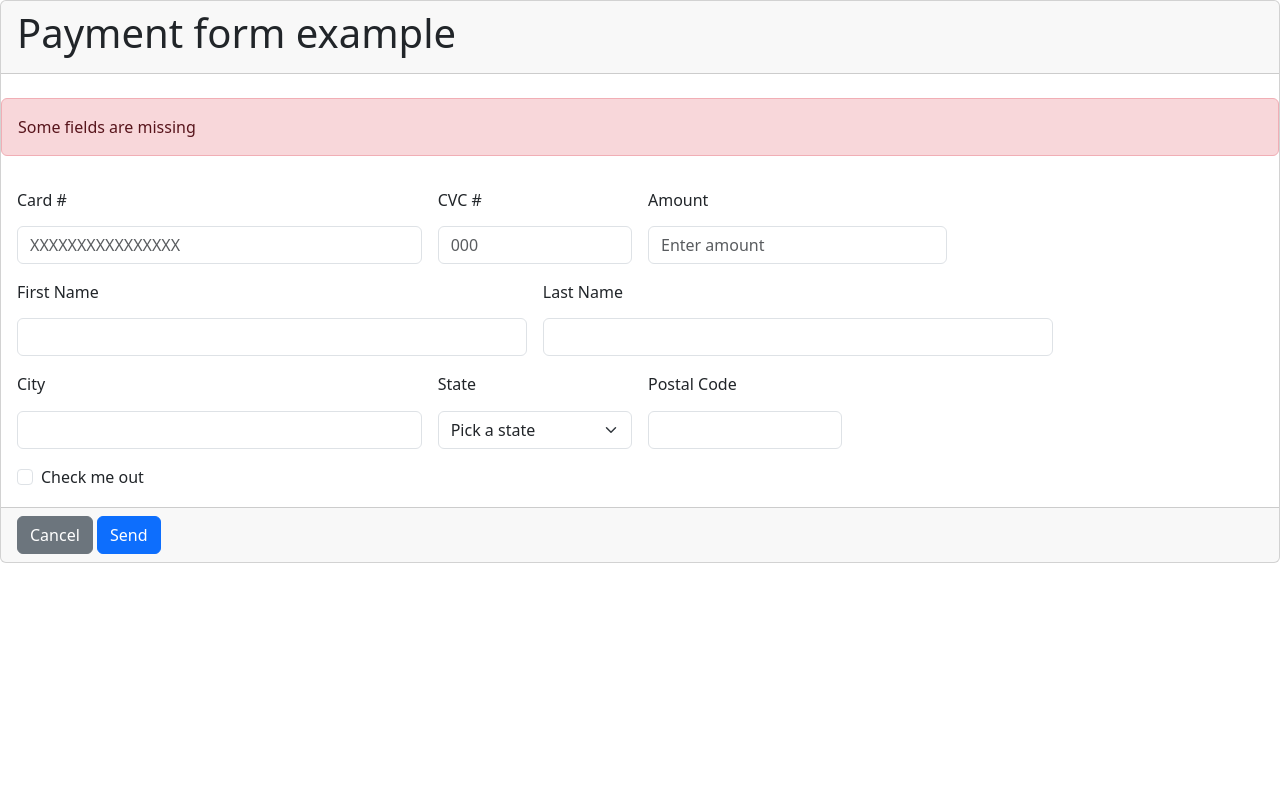
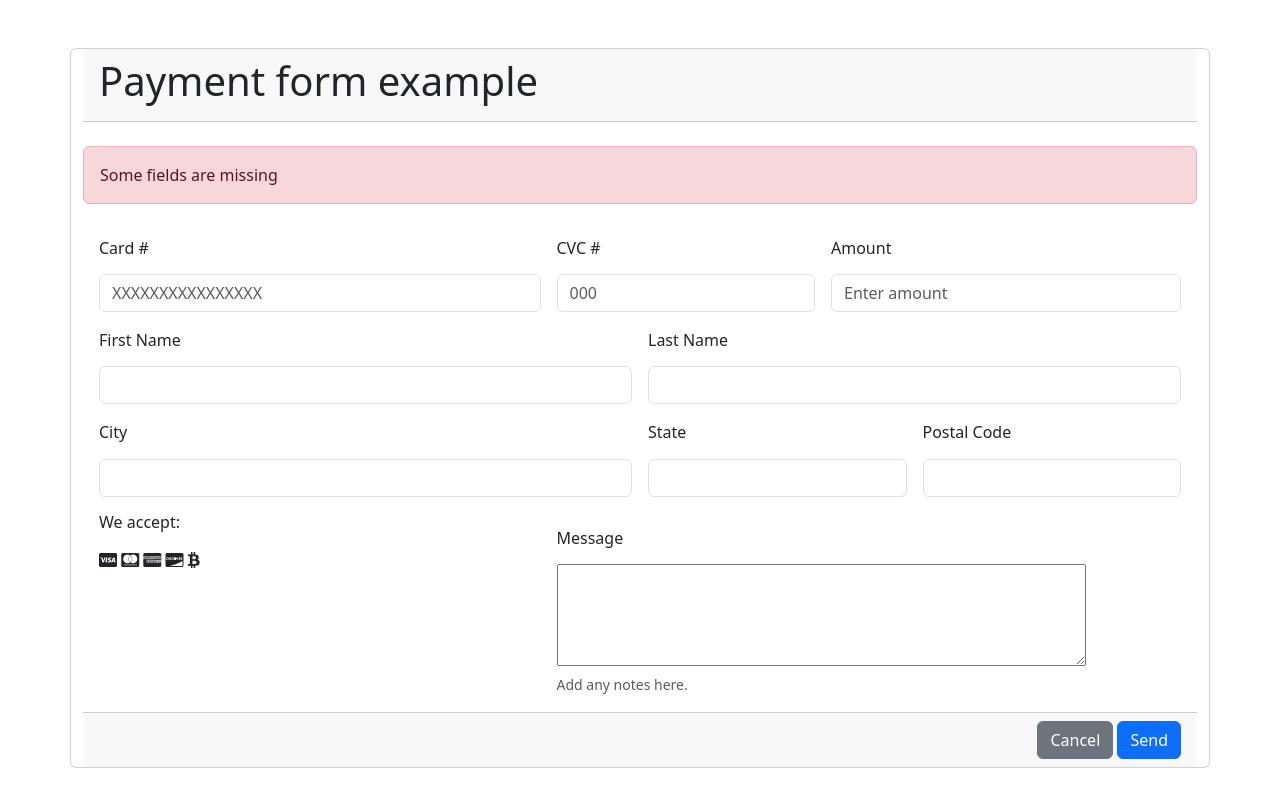
Before and after one commit to boxmancoder/Html-Payment_Form, a plain HTML site: page index.html in a window 1280 px wide. Drawn offline with nearby package versions, Linux system fonts and the light colour scheme.

Commit message:
completed to my best ability

```diff
--- a/index.html
+++ b/index.html
@@ -6,9 +6,11 @@
     <title>Time to Pay Up</title>
 
     <link href="https://cdn.jsdelivr.net/npm/bootstrap@5.3.2/dist/css/bootstrap.min.css" rel="stylesheet" integrity="sha384-T3c6CoIi6uLrA9TneNEoa7RxnatzjcDSCmG1MXxSR1GAsXEV/Dwwykc2MPK8M2HN" crossorigin="anonymous">
+    <link rel="stylesheet" href="https://cdnjs.cloudflare.com/ajax/libs/font-awesome/5.15.3/css/all.min.css">
+
 </head>
 <body>
-    <div class="card">
+    <div class="card container mt-5">
         <div class="card-header">
           <h1>Payment form example</h1>
         </div>
@@ -18,58 +20,61 @@
           </div>
         <div class="card-body">
             <form class="row g-3">
-                <div class="col-md-4">
+                <div class="col-md-5">
                   <label for="inputcardinfo" class="form-label"><h6>Card #</h6></label>
-                  <input type="email" class="form-control" id="inputcardinfo" placeholder="XXXXXXXXXXXXXXXX">
-                </div>
-                <div class="col-md-2">
-                  <label for="inputcvc" class="form-label"><h6>CVC #</h6></label>
-                  <input type="password" class="form-control" id="inputcvc" placeholder="000">
+                  <input type="number" class="form-control" id="inputcardinfo" placeholder="XXXXXXXXXXXXXXXX">
                 </div>
                 <div class="col-md-3">
-                  <label for="amount" class="form-label"><h6>Amount</h6></label>
-                  <input type="text" class="form-control" id="inputAddress" placeholder="Enter amount">
+                  <label for="inputcvc" class="form-label"><h6>CVC #</h6></label>
+                  <input type="text" class="form-control" id="inputcvc" placeholder="000">
                 </div>
-                <div class="col-md-5">
+                <div class="col-md-4">
+                  <label for="inputAmount" class="form-label"><h6>Amount</h6></label>
+                  <input type="text" class="form-control" id="inputAmount" placeholder="Enter amount">
+                </div>
+                <div class="col-md-6">
                     <label for="firstname" class="form-label"><h6>First Name</h6></label>
-                    <input type="text" class="form-control" id="inputtext">
+                    <input type="text" class="form-control" id="firstname">
                   </div>
-                  <div class="col-md-5">
-                    <label for="inputPassword4" class="form-label"><h6>Last Name</h6></label>
-                    <input type="password" class="form-control" id="inputPassword4">
+                  <div class="col-md-6">
+                    <label for="inputlatname" class="form-label"><h6>Last Name</h6></label>
+                    <input type="password" class="form-control" id="inputlatname">
                   </div>
-                <div class="col-md-4">
+                <div class="col-md-6">
                   <label for="inputCity" class="form-label"><h6>City</h6></label>
                   <input type="text" class="form-control" id="inputCity">
                 </div>
-                <div class="col-md-2">
+                <div class="col-md-3">
                   <label for="inputState" class="form-label"><h6>State</h6></label>
-                  <select id="inputState" class="form-select">
-                    <option selected>Pick a state</option>
-                    <option>...</option>
-                  </select>
+                  <select class="form-control"></select>
                 </div>
-                <div class="col-md-2">
+                <div class="col-md-3">
                   <label for="inputZip" class="form-label"><h6>Postal Code</h6></label>
                   <input type="text" class="form-control" id="inputZip">
                 </div>
-                <div class="col-12">
-                  <div class="form-check">
-                    <input class="form-check-input" type="checkbox" id="gridCheck">
-                    <label class="form-check-label" for="gridCheck">
-                      Check me out
-                    </label>
-                  </div>
+                <div class="col-md-5">
+                    <h6>We accept: <br><br>
+                        <i class="fab fa-cc-visa"></i>
+                        <i class="fab fa-cc-mastercard"></i>
+                        <i class="fab fa-cc-amex"></i>
+                        <i class="fab fa-cc-discover"></i>
+                        <i class="fab fa-btc"></i>
+                    </h6>
+                </div>
+                <div class="form-group col-md-6">
+                    <p><h6>Message</h6></p>
+                    <textarea name="message"  rows="4" cols="55"></textarea><br>
+                    <small class="text-muted">Add any notes here.</small>
+                </div>
                 </div>
               </form>
-        </div>
-        <div class="card-footer">
-          <a href="#" class="btn btn-secondary">Cancel</a>
-          <a href="#" class="btn btn-primary">Send</a>
+              <div class="card-footer light-mb-3 button" style="text-align: right;">
+                <button type="submit" class="btn btn-secondary">Cancel</button>
+                <button type="submit" class="btn btn-primary">Send</button>
+            </div>
+
         </div>
       </div>
-    </div>
-
     <script src="https://cdn.jsdelivr.net/npm/bootstrap@5.3.2/dist/js/bootstrap.bundle.min.js" integrity="sha384-C6RzsynM9kWDrMNeT87bh95OGNyZPhcTNXj1NW7RuBCsyN/o0jlpcV8Qyq46cDfL" crossorigin="anonymous"></script>
 </body>
 </html>
```
